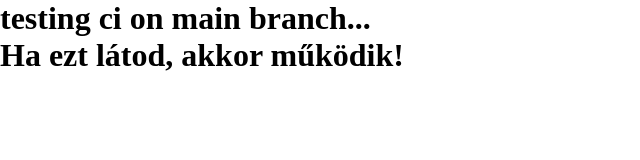
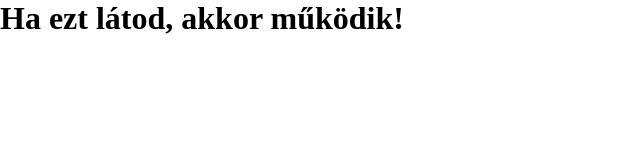
Before and after one commit to blaiseludvig/petrik-node-template, a plain HTML site: page index.html in a window 1280 px wide. Shown: the whole page, without its empty margins (0-640 px from the left). Drawn offline with Linux system fonts and the light colour scheme.

Commit message:
deploy: 028cf12671f73927acb42398f29129856b743229

```diff
--- a/index.html
+++ b/index.html
@@ -12,6 +12,5 @@
     <title>Document</title>
 </head>
 <body>
-    <h1>testing ci on main branch...</h1>
 </body>
 </html>
```
